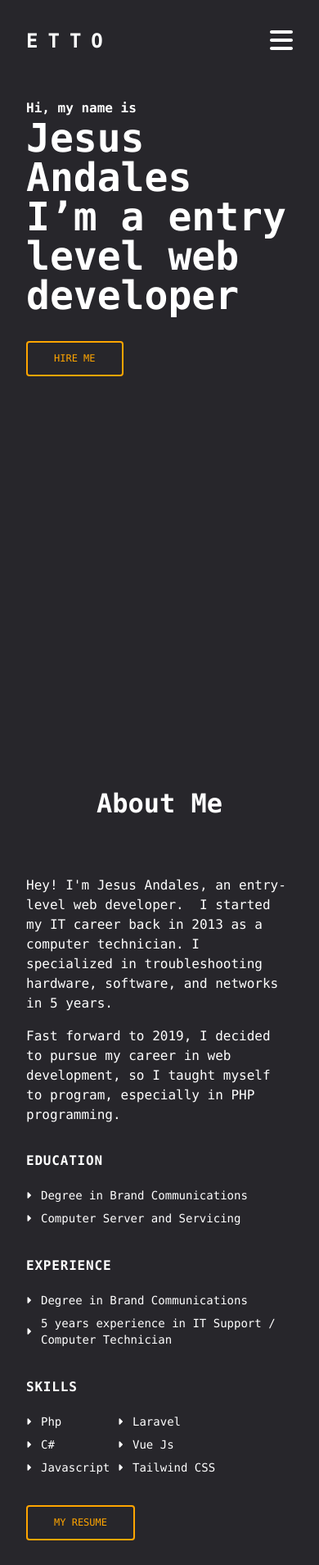
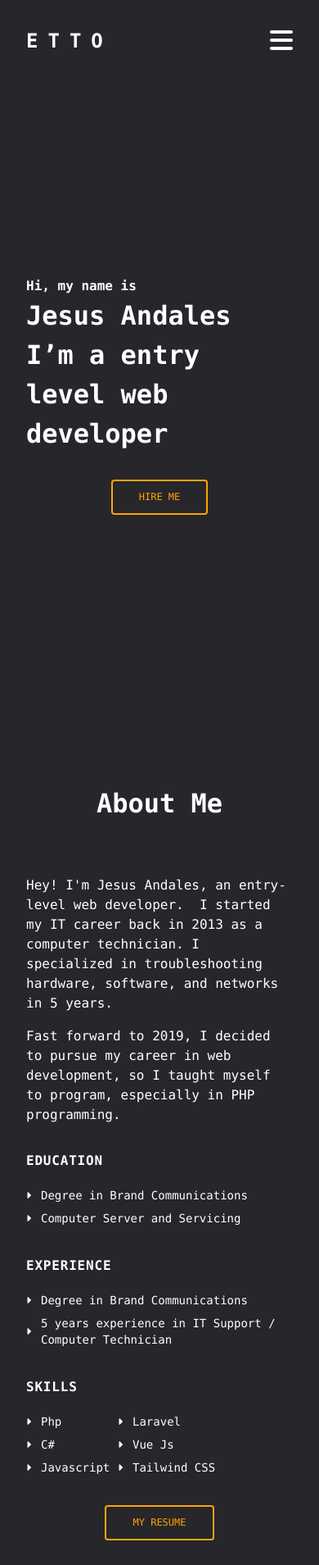
Before and after one commit to jandales/portfolio, a Vue app: page / in a window 390 px wide. Shown: the top 1909 px of the page at 82% size. Built offline with nearby package versions, Linux system fonts and the light colour scheme.

Commit message:
update mobile design

```diff
--- a/src/components/About.vue
+++ b/src/components/About.vue
@@ -95,7 +95,7 @@
                     </div>
                 </div>
 
-                <div class="mt-8">
+                 <div class="mt-8 flex justify-center lg:justify-start">
                        <a :href="resume" download class="button ">My Resume</a>
                 </div>
 
--- a/src/components/Contact.vue
+++ b/src/components/Contact.vue
@@ -1,17 +1,17 @@
 <template>
     <transition name="list" appear>
         <section id="contact" class="page-wrapper !min-h-[calc(100vh_-_56px)]">
-            <h1 class="block text-[4rem] font-black leading-[5rem] text-center py-20">Get In Touch</h1>
+            <h1 class="block text-[3rem] lg:text-[4rem] font-black leading-[5rem] text-center py-20">Get In Touch</h1>
             <div class="flex flex-col items-center justify-center">
                 <ul>
-                    <li class="block text-center text-2xl mb-8">jesusandales021993@gmail.com</li>
-                    <li class="block text-center text-2xl mb-8"> 09565722152</li>
+                    <li class="block text-center text-lg lg:text-2xl mb-8">jesusandales021993@gmail.com</li>
+                    <li class="block text-center text-lg lg:text-2xl mb-8"> 09565722152</li>
                 </ul>
                 <a href="mailto:jesusandales021993.com" class="button">
                     Contact Me
                 </a>
             </div>
-            <span @click="scrollToElement('home')" class="group absolute bottom-0 right-0 bg-white w-12 h-12 flex items-center justify-center rounded-full hover:bg-[orange]" >
+            <span @click="scrollToElement('home')" class="group absolute bottom-4 right-4  lg:bottom-0 lg:right-0 bg-white w-12 h-12 flex items-center justify-center rounded-full hover:bg-[orange]" >
                 <font-awesome-icon icon="fa-solid fa-arrow-up" class="text-[2rem] text-[orange] group-hover:text-white" />
             </span>
         </section>
--- a/src/components/Hero.vue
+++ b/src/components/Hero.vue
@@ -1,5 +1,5 @@
 <template>
-    <section class="page-wrapper px-8 !min-h-[calc(100vh_-_100px)] flex items-start lg:items-center mx-auto">
+    <section class="page-wrapper px-8 !min-h-[calc(100vh_-_100px)] flex  items-center mx-auto">
         <div class="w-full pt-5 lg:pt-0">
 
             <TransitionGroup name="list" tag="div" appear="">
@@ -9,15 +9,17 @@
                  </div>
 
                  <div class="block" :key="2">
-                    <h2 class="text-[3rem] leading-[3rem] md:text-[4rem]  font-black md:leading-[5rem]">Jesus Andales</h2>
+                    <h2 class="text-[2rem] leading-[3rem] md:text-[4rem]  font-black md:leading-[5rem]">Jesus Andales</h2>
                 </div>
 
                 <div class="block" :key="3">
-                    <h3 class="text-[3rem] leading-[3rem] md:text-[3rem] font-black  md:leading-[5rem]">I’m  a entry level web developer</h3>
+                    <h3 class="text-[2rem] leading-[3rem] md:text-[3rem] font-black  md:leading-[5rem]">I’m  a entry level web developer</h3>
                 </div>
 
+                <div class="flex justify-center lg:justify-start">
+                    <a  href="mailto:jesusandales021993.com"  type="button" class="button  mt-8" :key="5">Hire me</a>
+                </div>
 
-                <a  href="mailto:jesusandales021993.com"  type="button" class="button mt-8" :key="5">Hire me</a>
 
             </TransitionGroup>
 
```
